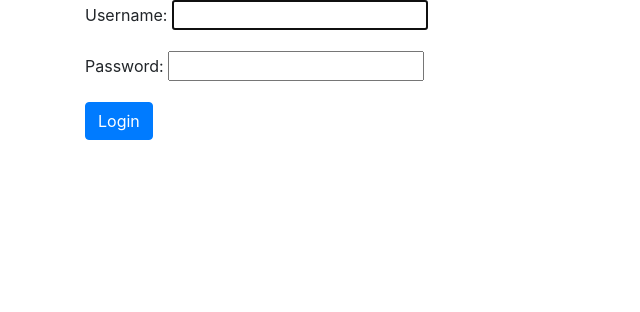
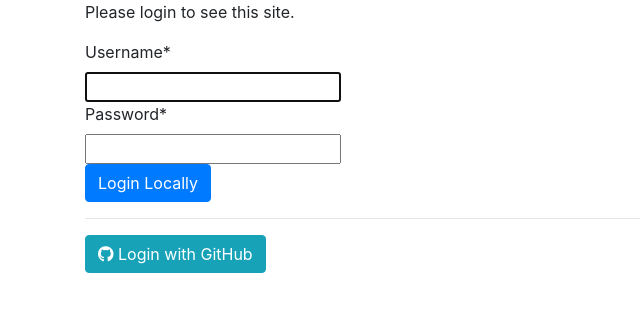
Before and after one commit to hopetambala/django_projects, a Django app: page /accounts/login/?next=/ad/1/delete in a window 1280 px wide. Shown: the top 312 px of the page, without its empty margins (0-640 px from the left). Run offline with Django 3.2, Linux system fonts and the light colour scheme; some libraries are stand-ins or nearby versions.

Commit message:
chore: fix templating issues

```diff
--- a/adlist/adlist/urls.py
+++ b/adlist/adlist/urls.py
@@ -24,10 +24,8 @@ from django.contrib.auth import views as auth_views
 # ]
 
 urlpatterns = [
-    # path('', include('home.urls')),  # Keep
     path('', include('ads.urls')),
-    path('admin/', admin.site.urls),  # Keep
-    path('accounts/', include('django.contrib.auth.urls')),  # Keep
-    url(r'^oauth/', include('social_django.urls', namespace='social')),  # Keep
-    path('ads/', include('ads.urls')),  # Keep
+    path('admin/', admin.site.urls),
+    path('accounts/', include('django.contrib.auth.urls')),
+    url(r'^oauth/', include('social_django.urls', namespace='social')),
 ]
--- a/adlist/ads/templates/ads/ad_detail.html
+++ b/adlist/ads/templates/ads/ad_detail.html
@@ -9,6 +9,7 @@
 {% endif %}
 </span>
 <h1>{{ ad.title }}</h1>
+ <h1>{{ ad.price }}</h1>
 <p>
 {{ ad.text }}
 </p>
--- a/adlist/ads/templates/ads/ad_list.html
+++ b/adlist/ads/templates/ads/ad_list.html
@@ -7,7 +7,7 @@
   {% for ad in ad_list %}
     <li>
         <a href="{% url 'ads:ad_detail'  ad.id %}">{{ ad.title }}</a>
-        {% if article.owner == user %}
+        {% if ad.owner == user %}
         (<a href="{% url 'ads:ad_update' ad.id %}">Edit</a> |
         <a href="{% url 'ads:ad_delete' ad.id %}">Delete</a>)
         </p>
--- a/adlist/ads/views.py
+++ b/adlist/ads/views.py
@@ -16,12 +16,12 @@ class AdDetailView(OwnerDetailView):
 
 class AdCreateView(OwnerCreateView):
     model = Ad
-    fields = ['title', 'text']
+    fields = ['title', 'text', 'price']
     template_name = "ads/ad_form.html"
 
 class AdUpdateView(OwnerUpdateView):
     model = Ad
-    fields = ['title', 'text']
+    fields = ['title', 'text', 'price']
     template_name = "ads/ad_form.html"
 
 class AdDeleteView(OwnerDeleteView):
--- a/adlist/home/templates/registration/login.html
+++ b/adlist/home/templates/registration/login.html
@@ -1,3 +1,4 @@
+
 {% extends "base_bootstrap.html" %}
 
 {% block content %}
@@ -6,10 +7,31 @@
   <p>Your username and password didn't match. Please try again.</p>
 {% endif %}
 
+{% if next %}
+  {% if user.is_authenticated %}
+    <p>Your account doesn't have access to this page. To proceed,
+    please login with an account that has access.</p>
+  {% else %}
+    <p>Please login to see this site.</p>
+  {% endif %}
+{% endif %}
+
+{% load crispy_forms_tags %}
+
 <form method="post" action="{% url 'login' %}">
 {% csrf_token %}
-{{ form.as_p }}
-<input type="submit" class="btn btn-primary" value="Login" />
+{{ form|crispy }}
+<input type="submit" class="btn btn-primary" value="Login Locally" />
 <input type="hidden" name="next" value="{{ next }}" />
 </form>
+
+{% if settings.SOCIAL_AUTH_GITHUB_KEY %}
+<hr/>
+<a class="btn btn-info" role="button" href="{% url 'social:begin' 'github' %}?next={{ next }}">
+    <i class="fa fa-github" aria-hidden="true"></i>
+    Login with GitHub</a>
+{% endif %}
+
+<!-- ROOT_URLCONF {{ settings.ROOT_URLCONF }} -->
+
 {% endblock %}
```
Also changed, not shown: adlist/ads/urls.py (+0 -13 lines).
